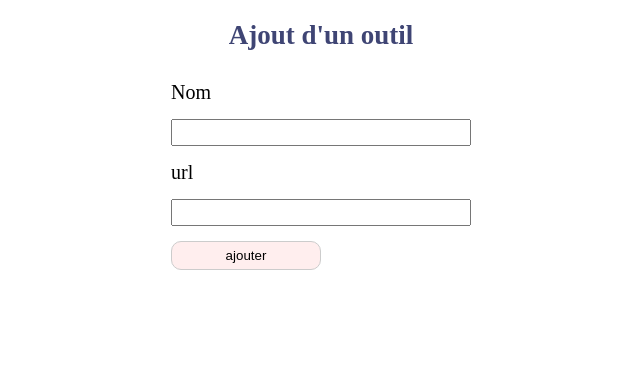
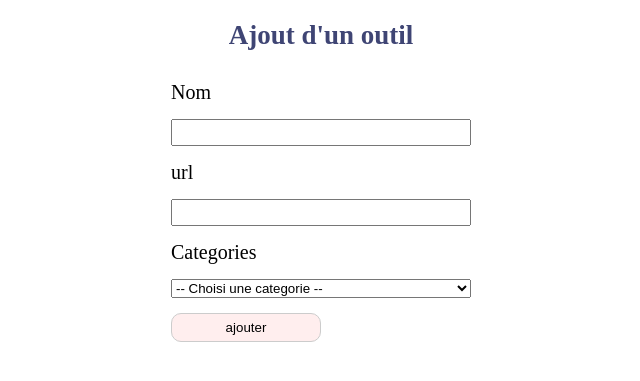
Before and after one commit to Tatiana-Juin/outilsLink, a PHP site: page /ajoutOutil.php in a window 1280 px wide. Shown: the part 66-447 px from the top of the page, without its empty margins (319-959 px from the left). Run offline with PHP 8.4, Linux system fonts and the light colour scheme; data that the repository does not hold is empty.

Commit message:
J'ai ajouter un menu select pour la categorie

```diff
--- a/ajoutOutil.php
+++ b/ajoutOutil.php
@@ -26,8 +26,20 @@
                   <label for="url_outil" class="label_url">url </label>
                   <input type="text" name="url_outil" id="url_outil" class="url_outil">
 
-                  <!-- BTN AJOUT OUTILS -->
-                   <input type="submit" value="ajouter" id="btn_outil" class="btn_outil">
+                <!-- TOUTE LES CATEGORIE -->
+                <?php
+                     $categories = allCategorie();
+                ?>
+                <label for="categories_select" class="label_categorie">  Categories</label>
+                <select name="categories_select" id="categorie_select">
+                    <option value="">-- Choisi une categorie --</option>
+                    <?php foreach($categories as $key =>$categorie){ ?>
+                        <option value="<?=$categorie['nom_categorie'] ?>"> <?= $categorie['nom_categorie'] ?> </option>
+                    <?php } ?>
+
+                </select>
+                <!-- BTN AJOUT OUTILS -->
+                <input type="submit" value="ajouter" id="btn_outil" class="btn_outil">
 
             </form>
 
--- a/assets/css/style.css
+++ b/assets/css/style.css
@@ -63,3 +63,6 @@ main{
  }
 
  /******* PAGE AJOUT OUTILS   ****** **/
+#categorie_select{
+    margin-top:15px;
+}
```
